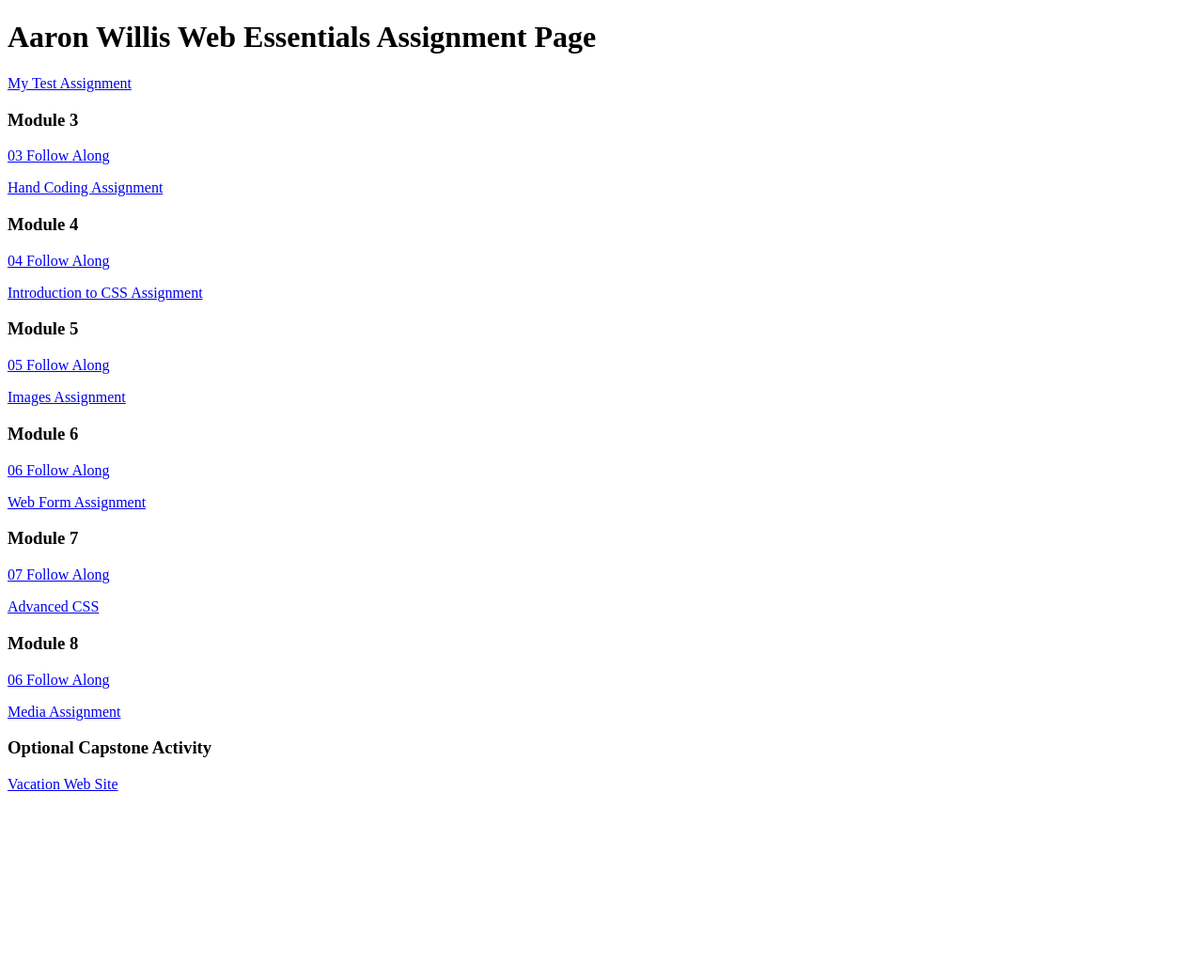
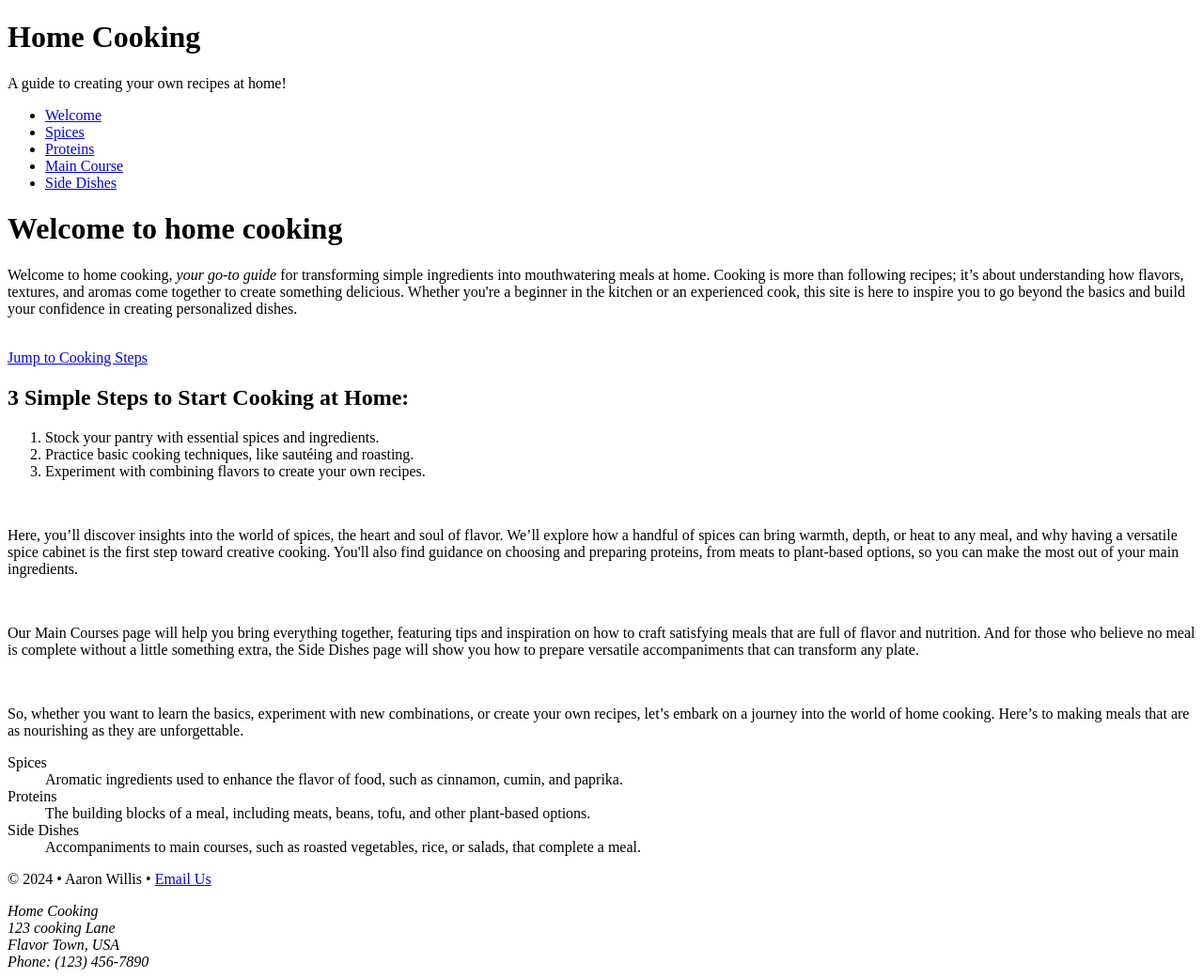
Before and after one commit to AaronWillis97/dwdd1600, a plain HTML site: page index.html in a window 1280 px wide. Shown: the whole page at 94% size. Before the commit the page ends 860 px from the top, so only its background shows below. Drawn offline with Linux system fonts and the light colour scheme.

```diff
--- a/index.html
+++ b/index.html
@@ -1,39 +1,72 @@
-<!DOCTYPE html>
+<!doctype html>
 <html lang="en">
-	<head>
-		<meta charset="UTF-8">
-		<meta name="viewport" content="width=device-width, initial-scale=1.0">
-		<title>dwdd 1600 assignment list page</title>
-	</head>
-	<body>
-		<h1>Aaron Willis Web Essentials Assignment Page</h1>
-		<p><a href="01test">My Test Assignment</a></p>
+    <head>
+        <meta charset="UTF-8">
+        <title>Home Cooking: Home</title>
+        <meta name="viewport" content="width=device-width, initial-scale=1">
+        <meta name="description" content="Cooking at home made easy">
+        <meta name="author" content="Aaron Willis">
 
-		<h3>Module 3</h3>
-		<p><a href="03follow-along">03 Follow Along</a></p>
-		<p><a href="03hand-coding">Hand Coding Assignment</a></p>
+    </head>
+    <body>
+        <!-- start of header -->
+        <header>
+        <h1>Home Cooking</h1>
+        <p>A guide to creating your own recipes at home!</p>
+        </header>
+        <!-- start of navigation -->
+        <nav>
+            <ul>
+                <li><a href="index.html">Welcome</a></li>
+                <li><a href="spices.html">Spices</a></li>
+                <li><a href="proteins.html">Proteins</a></li>
+                <li><a href="maincourse.html">Main Course</a></li>
+                <li><a href="sidedishes.html">Side Dishes</a></li>
+            </ul>
 
-		<h3>Module 4</h3>
-		<p><a href="04follow-along">04 Follow Along</a></p>
-		<p><a href="04intro-css">Introduction to CSS Assignment</a></p>
+        </nav>
+        <!-- start of main -->
+        <main>
+        <h1>Welcome to home cooking</h1>
+            <p>Welcome to home cooking, <em>your go-to guide</em> for transforming simple ingredients into mouthwatering meals at home. Cooking is more than following recipes; it’s about understanding how flavors, textures, and aromas come together to create something delicious. Whether you're a beginner in the kitchen or an experienced cook, this site is here to inspire you to go beyond the basics and build your confidence in creating personalized dishes.</p>
+            <br>
+            <!-- adding ordered list -->
+            <a href="#steps">Jump to Cooking Steps</a>
+            <h2 id="cooking-steps">3 Simple Steps to Start Cooking at Home:</h2>
+            <ol>
+                <li>Stock your pantry with essential spices and ingredients.</li>
+                <li>Practice basic cooking techniques, like sautéing and roasting.</li>
+                <li>Experiment with combining flavors to create your own recipes.</li>
+            </ol>
+            <br>
+            <p>Here, you’ll discover insights into the world of spices, the heart and soul of flavor. We’ll explore how a handful of spices can bring warmth, depth, or heat to any meal, and why having a versatile spice cabinet is the first step toward creative cooking. You'll also find guidance on choosing and preparing proteins, from meats to plant-based options, so you can make the most out of your main ingredients.</p>
+            <br>
+            <p>Our Main Courses page will help you bring everything together, featuring tips and inspiration on how to craft satisfying meals that are full of flavor and nutrition. And for those who believe no meal is complete without a little something extra, the Side Dishes page will show you how to prepare versatile accompaniments that can transform any plate.</p>
+            <br>
+            <p>So, whether you want to learn the basics, experiment with new combinations, or create your own recipes, let’s embark on a journey into the world of home cooking. Here’s to making meals that are as nourishing as they are unforgettable.</p>
 
-		<h3>Module 5</h3>
-		<p><a href="05follow-along">05 Follow Along</a></p>
-		<p><a href="05images">Images Assignment</a></p>
+            <!-- Definition list -->
+            <dl>
+                <dt>Spices</dt>
+                <dd>Aromatic ingredients used to enhance the flavor of food, such as cinnamon, cumin, and paprika.</dd>
+                <dt>Proteins</dt>
+                <dd>The building blocks of a meal, including meats, beans, tofu, and other plant-based options.</dd>
+                <dt>Side Dishes</dt>
+                <dd>Accompaniments to main courses, such as roasted vegetables, rice, or salads, that complete a meal.</dd>
+            </dl>
 
-		<h3>Module 6</h3>
-		<p><a href="06follow-along">06 Follow Along</a></p>
-		<p><a href="06form">Web Form Assignment</a></p>
+        </main>
+        <!-- start of footer -->
+        <footer>
+        <p>&copy; 2024 &bull; Aaron Willis &bull; <a href="mailto:aaron@gamil.com">Email Us</a></p>
+            <address>
+        Home Cooking<br>
+        123 cooking Lane<br>
+        Flavor Town, USA<br>
+        Phone: (123) 456-7890
+            </address>
+        </footer>
 
-		<h3>Module 7</h3>
-		<p><a href="07follow-along">07 Follow Along</a></p>
-		<p><a href="07advanced-css">Advanced CSS</a></p>
+    </body>
 
-		<h3>Module 8</h3>
-		<p><a href="08follow-along">06 Follow Along</a></p>
-		<p><a href="08media">Media Assignment</a></p>
-
-		<h3>Optional Capstone Activity</h3>
-		<p><a href="vacation">Vacation Web Site</a></p>
-	</body>
 </html>
```
Also changed, not shown: spices.html (added, +79 -0 lines).
